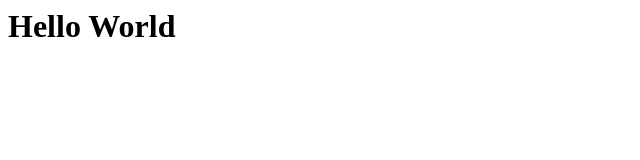
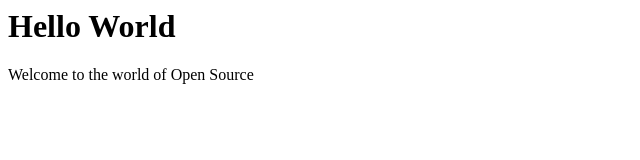
Before and after one commit to samiullahsaleem/hacktoberfest2023, a plain HTML site: page index.html in a window 1280 px wide. Shown: the whole page, without its empty margins (0-640 px from the left). Drawn offline with Linux system fonts and the light colour scheme.

Commit message:
Update index.html

```diff
--- a/index.html
+++ b/index.html
@@ -1 +1,2 @@
 <h1>Hello World</h1>
+<p>Welcome to the world of Open Source</p>
```
